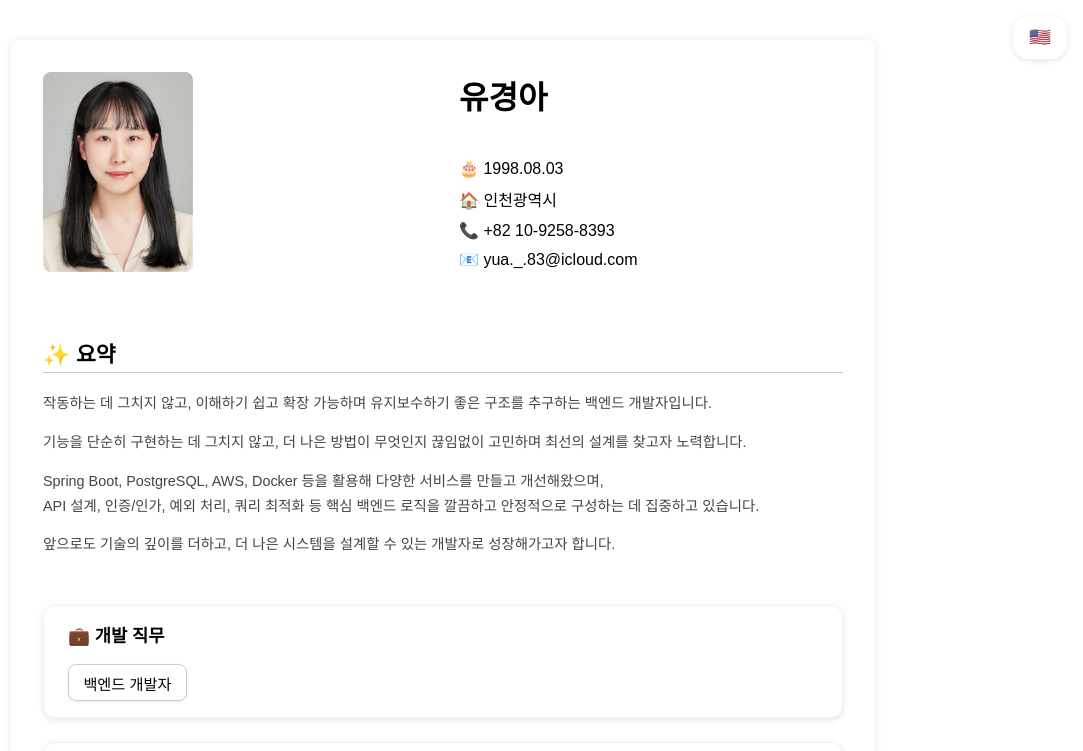
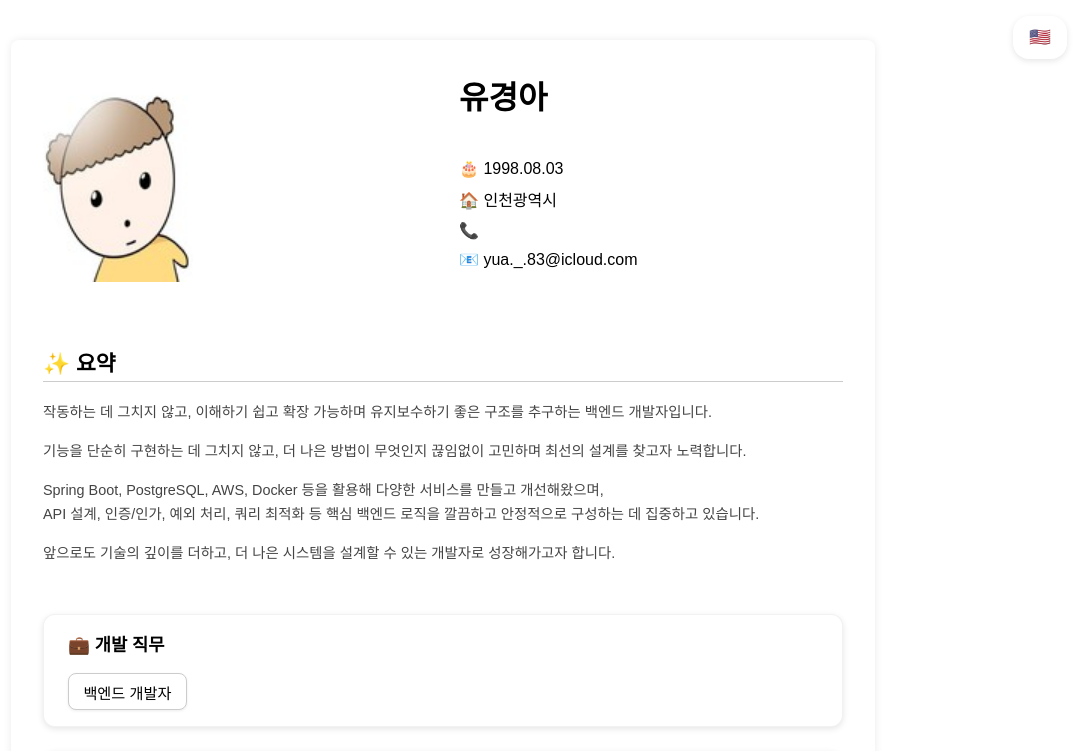
Before and after one commit to YuA83/resume, a React (Create React App) app: page / in a window 1280 px wide. Shown: the top 751 px of the page, without its empty margins (197-1280 px from the left). Built offline with nearby package versions, Linux system fonts and the light colour scheme; a web font is replaced by a local one.

Commit message:
mod: profile

```diff
--- a/src/components/Header.jsx
+++ b/src/components/Header.jsx
@@ -1,28 +1,29 @@
 import React from "react";
 
-const Header = ({
-                  isKorean,
-                  nameTitle,
-                  addressTitle
-}) => {
-
+const Header = ({ isKorean, nameTitle, addressTitle }) => {
   return (
-
     // Profile Section
     <div className="header">
       <div className="photo">
-        <img src={`${process.env.PUBLIC_URL}/assets/images/profile.jpg`} alt="프로필 사진"/>
+        <img
+          src={`${process.env.PUBLIC_URL}/assets/images/maru.jpg`}
+          alt="프로필 사진"
+        />
       </div>
       <div className="personal-info">
         <h1>{isKorean ? nameTitle.ko : nameTitle.en}</h1>
 
-        <br/>
-        <br/>
+        <br />
+        <br />
 
         <p>🎂 1998.08.03</p>
-        <p>{isKorean ? addressTitle.ko: addressTitle.en}</p>
-        <p><a href="tel:+821092588393">📞 +82 10-9258-8393</a></p>
-        <p><a href="mailto:yua._.83@icloud.com">📧 yua._.83@icloud.com</a></p>
+        <p>{isKorean ? addressTitle.ko : addressTitle.en}</p>
+        <p>
+          <a href="tel:+821092588393">📞 </a>
+        </p>
+        <p>
+          <a href="mailto:yua._.83@icloud.com">📧 yua._.83@icloud.com</a>
+        </p>
       </div>
     </div>
   );
```
